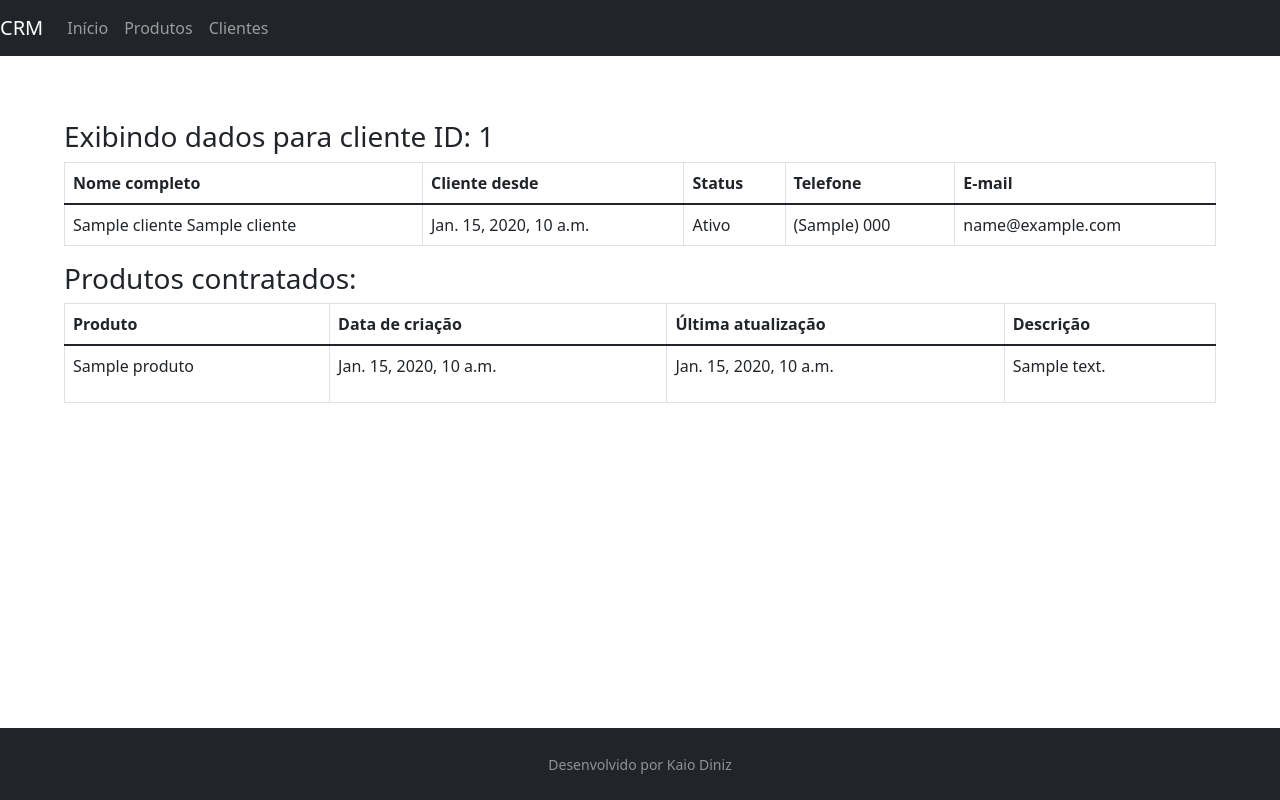
After one commit to kaioid/sistema-crm-django, a Django app: page /cliente/lista/1/ in a window 1280 px wide. The commit adds this page. Run offline with Django 4.2, Linux system fonts and the light colour scheme; tables that the repository leaves empty hold one stand-in row (values such as "Sample post"); some libraries are stand-ins or nearby versions.

Commit message:
criando views e configurando rotas para listagem e detalhamento de clientes

```diff
--- a/core/templates/model-header.html
+++ b/core/templates/model-header.html
@@ -8,7 +8,7 @@
             <a class="nav-link" href="">Produtos</a>
         </li>
         <li class="nav-item">
-            <a class="nav-link" href="">Clientes</a>
+            <a class="nav-link" href="{% url 'costumer:clientes' %}">Clientes</a>
         </li>
     </ul>
 </nav>
--- a/core/templates/model-page.html
+++ b/core/templates/model-page.html
@@ -22,10 +22,13 @@
 
     <style>
         html, body {
-            height: 100%
+            height: 100%;
         }
         main {
             flex: 1 0 auto;
+            margin-top: 5%;
+            margin-left: 5%;
+            margin-right: 5%;
         }
         footer {
             flex-shrink: none;
--- /dev/null
+++ b/costumer/templates/vista_detalhada.html
@@ -0,0 +1,49 @@
+{% extends "model-page.html" %}
+
+{% block content %}
+    <h3>Exibindo dados para cliente ID: {{clientes.id}}</h3>
+    <table class="table table-bordered">
+        <thead>
+            <tr>
+                <th>Nome completo</th>
+                <th>Cliente desde</th>
+                <th>Status</th>
+                <th>Telefone</th>
+                <th>E-mail</th>
+            </tr>
+        </thead>
+        <tbody>
+                <tr>
+                    <td>{{clientes.nome}} {{clientes.sobrenome}}</td>
+                    <td>{{ clientes.registro_cadastro }}</td>
+                    <td>{% if clientes.ativo == True %} Ativo {% else %} Inativo {% endif %}</td>
+                    <td>({{clientes.ddd}}) {{clientes.telefone}}</td>
+                    <td>{{clientes.email}}</td>
+                </tr>
+        </tbody>
+
+    </table>
+    <h3>Produtos contratados:</h3>
+    <table class="table table-bordered">
+        <thead>
+            <tr>
+                <th>Produto</th>
+                <th>Data de criação</th>
+                <th>Última atualização</th>
+                <th>Descrição</th>
+            </tr>
+        </thead>
+        {% for produto in clientes.produtos_cadastrados.all %}
+            <tbody>
+                    <tr>
+                        <td>{{ produto.nome }}</td>
+                        <td>{{produto.registro_cadastro}}</td>
+                        <td>{{produto.registro_atualizacao}}</td>
+                        <td><p>{{produto.descricao}}</p></td>
+                    </tr>
+            </tbody>
+        {% endfor %}
+    </table>
+
+
+{% endblock %}
--- /dev/null
+++ b/costumer/urls.py
@@ -0,0 +1,8 @@
+from django.urls import path
+from costumer.views import ClienteListView, DetalhesView
+
+app_name = 'costumer'
+urlpatterns = [
+    path('lista/', ClienteListView.as_view(), name='clientes'),
+    path('lista/<pk>/', DetalhesView.as_view(), name='detalhes'),
+]
--- a/costumer/views.py
+++ b/costumer/views.py
@@ -1,3 +1,16 @@
-from django.shortcuts import render
+from django.views.generic import ListView, DetailView
+from costumer.models import Cliente
 
-# Create your views here.
+
+class ClienteListView(ListView):
+    model = Cliente
+    template_name = 'clientes_lista.html'
+    queryset = Cliente.objects.all()
+    context_object_name = 'clientes'
+
+
+class DetalhesView(DetailView):
+    model = Cliente
+    template_name = 'vista_detalhada.html'
+    queryset = Cliente.objects.all()
+    context_object_name = 'clientes'
--- a/crm/urls.py
+++ b/crm/urls.py
@@ -14,10 +14,11 @@ Including another URLconf
     2. Add a URL to urlpatterns:  path('blog/', include('blog.urls'))
 """
 from django.contrib import admin
-from django.urls import path
+from django.urls import path, include
 from django.views.generic import TemplateView
 
 urlpatterns = [
     path('admin/', admin.site.urls),
     path('', TemplateView.as_view(template_name='index.html'), name='index'),
+    path('cliente/', include('costumer.urls')),
 ]
```
Also changed, not shown: costumer/templates/clientes_lista.html (added, +27 -0 lines).
